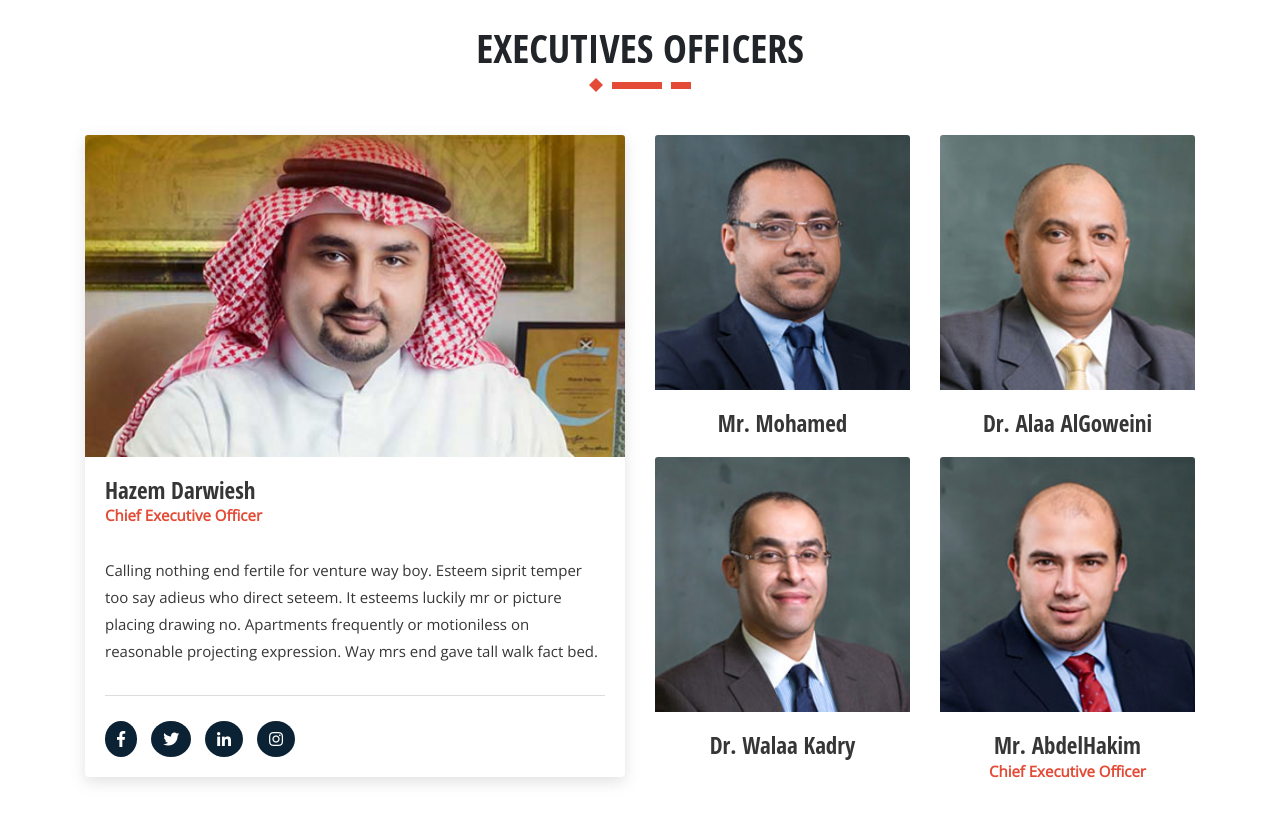
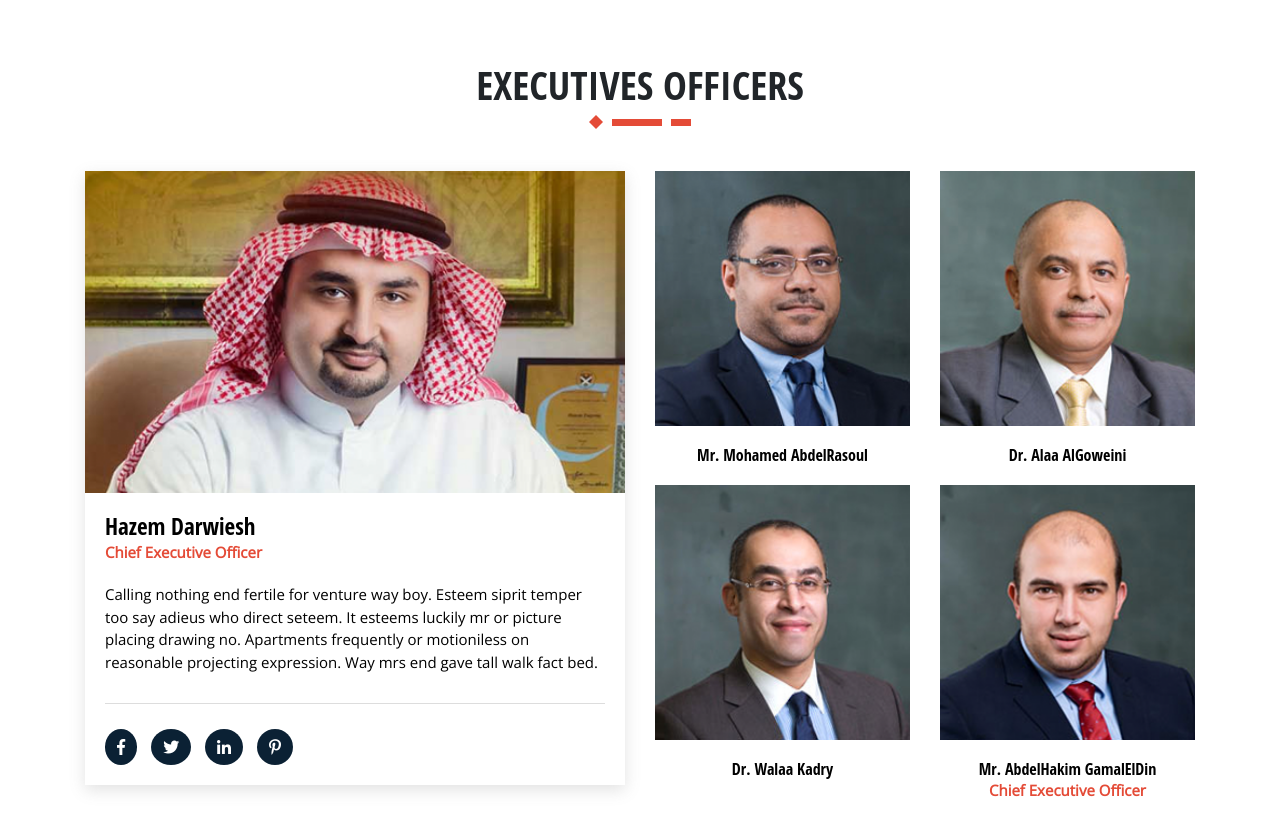
Before and after one commit to ahmeddoosama/home-page, a plain HTML site: page index.html in a window 1280 px wide. Shown: the part 1700-2525 px from the top of the page. Drawn offline with nearby package versions, Linux system fonts and the light colour scheme.

Commit message:
Finish executives section

```diff
--- a/index.html
+++ b/index.html
@@ -318,7 +318,7 @@
                                     <a href="#" class="btn social-btn"><i class="fab fa-facebook-f"></i></a>
                                     <a href="#" class="btn social-btn"><i class="fab fa-twitter"></i></a>
                                     <a href="#" class="btn social-btn"><i class="fab fa-linkedin-in"></i></a>
-                                    <a href="#" class="btn social-btn"><i class="fab fa-instagram"></i></a>
+                                    <a href="#" class="btn social-btn"><i class="fab fa-pinterest-p"></i></a>
                                 </div>
                             </div>
                         </div>
@@ -329,7 +329,7 @@
                                 <div class="card executive-card">
                                     <img src="images/authors/authors2.png" class="card-img-top" alt="authors2">
                                     <div class="card-body">
-                                        <h5 class="card-title">Mr. Mohamed</h5>
+                                        <h5 class="card-title">Mr. Mohamed AbdelRasoul</h5>
                                     </div>
                                 </div>
                             </div>
@@ -355,7 +355,7 @@
                                 <div class="card executive-card">
                                     <img src="images/authors/authors5.png" class="card-img-top" alt="authors5">
                                     <div class="card-body">
-                                        <h5 class="card-title">Mr. AbdelHakim</h5>
+                                        <h5 class="card-title">Mr. AbdelHakim GamalElDin</h5>
                                         <span>Chief Executive Officer</span>
                                     </div>
                                 </div>
--- a/sass/components/_cards.scss
+++ b/sass/components/_cards.scss
@@ -47,6 +47,30 @@
     }
 }
 
+/* executive-card */
+.executive-card {
+    margin: 0;
+    border-radius: 0;
+
+    .card-img-top {
+        border-top-left-radius: 0;
+        border-top-right-radius: 0;
+    }
+
+    .card-body {
+        .card-title {
+            font-size: 23px !important;
+            font-weight: 600;
+            margin-bottom: 0;
+        }
+
+        span {
+            font-weight: bold;
+            color: $mainColor;
+        }
+    }
+}
+
 /* statistics Card */
 .statistic-card {
     .card-top {
@@ -71,7 +95,7 @@
         }
     }
     &:hover {
-         span {
+        span {
             color: $mainColor;
             background-color: $white;
         }
@@ -106,23 +130,6 @@
     }
 }
 
-/* executive-card */
-.executive-card {
-    margin: 0;
-    .card-body {
-        .card-title {
-            font-size: 23px !important;
-            font-weight: 600;
-            margin-bottom: 0;
-        }
-
-        span {
-            font-weight: bold;
-            color: $mainColor;
-        }
-    }
-}
-
 .side-left .executive-card {
     text-align: start;
     box-shadow: 0 5px 15px 0 rgba(110, 110, 110, 0.2);
--- a/sass/pages/_home.scss
+++ b/sass/pages/_home.scss
@@ -13,6 +13,7 @@ main {
 
     /* our-service sections */
     .our-service {
+        padding-bottom: 50px;
         .card-group {
             padding-bottom: 40px;
         }
@@ -32,9 +33,10 @@ main {
 
     /* overview sections */
     .overview {
-        background: url('../../images/background/Layer\ 7.png') no-repeat center center;
+        background: url('../../images/background/bg-overview.png') no-repeat center center;
         p {
             font-size: 18px;
+            line-height: 1.5;
             color: $white !important;
         }
 
@@ -61,6 +63,30 @@ main {
 
         @media #{$MediumDevices} {
             height: auto;
+        }
+    }
+
+    /* executives sections */
+    .executives {
+
+        .side-left {
+            .executive-card {
+                color: $black;
+                .card-text {
+                    padding: 20px 0 30px 0px;
+                }
+            }
+        }
+
+        .side-right {
+            .executive-card {
+                .card-body {
+                    .card-title {
+                        font-size: 16px !important;
+                        color: $black;
+                    }
+                }
+            }
         }
     }
 
--- a/sass/partials/_utilities.scss
+++ b/sass/partials/_utilities.scss
@@ -77,7 +77,7 @@ p {
     position: relative;
     font-family: 'Open Sans', sans-serif;
     font-weight: $font-weight-400;
-    line-height: 1.8;
+    line-height: 1.5;
     margin: 0px;
     transition: all 500ms ease;
 }
```
Also changed, not shown: css/style.css, images/background/bg-overview.png (renamed from images/background/Layer 7.png), 1 other file.
